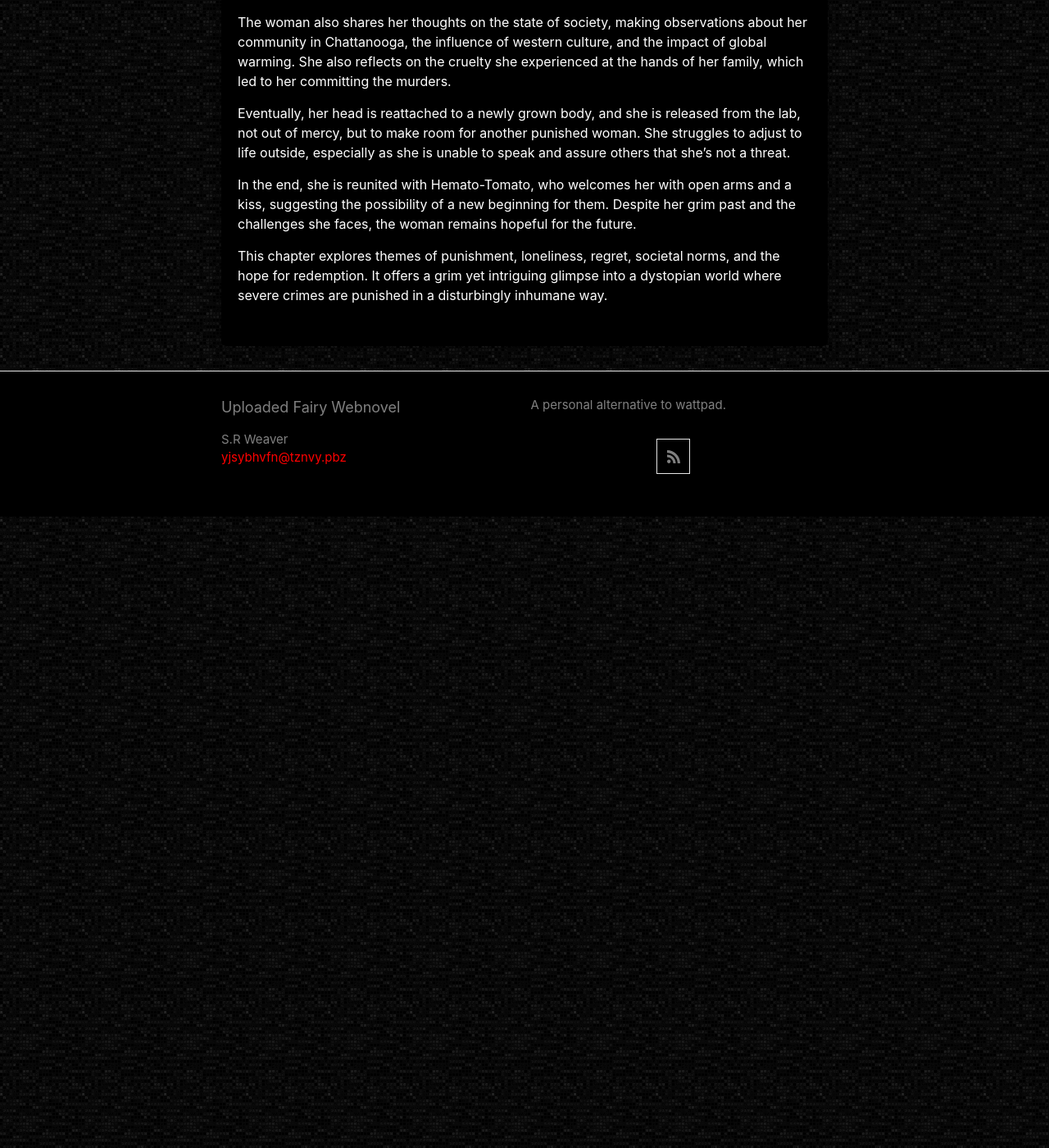
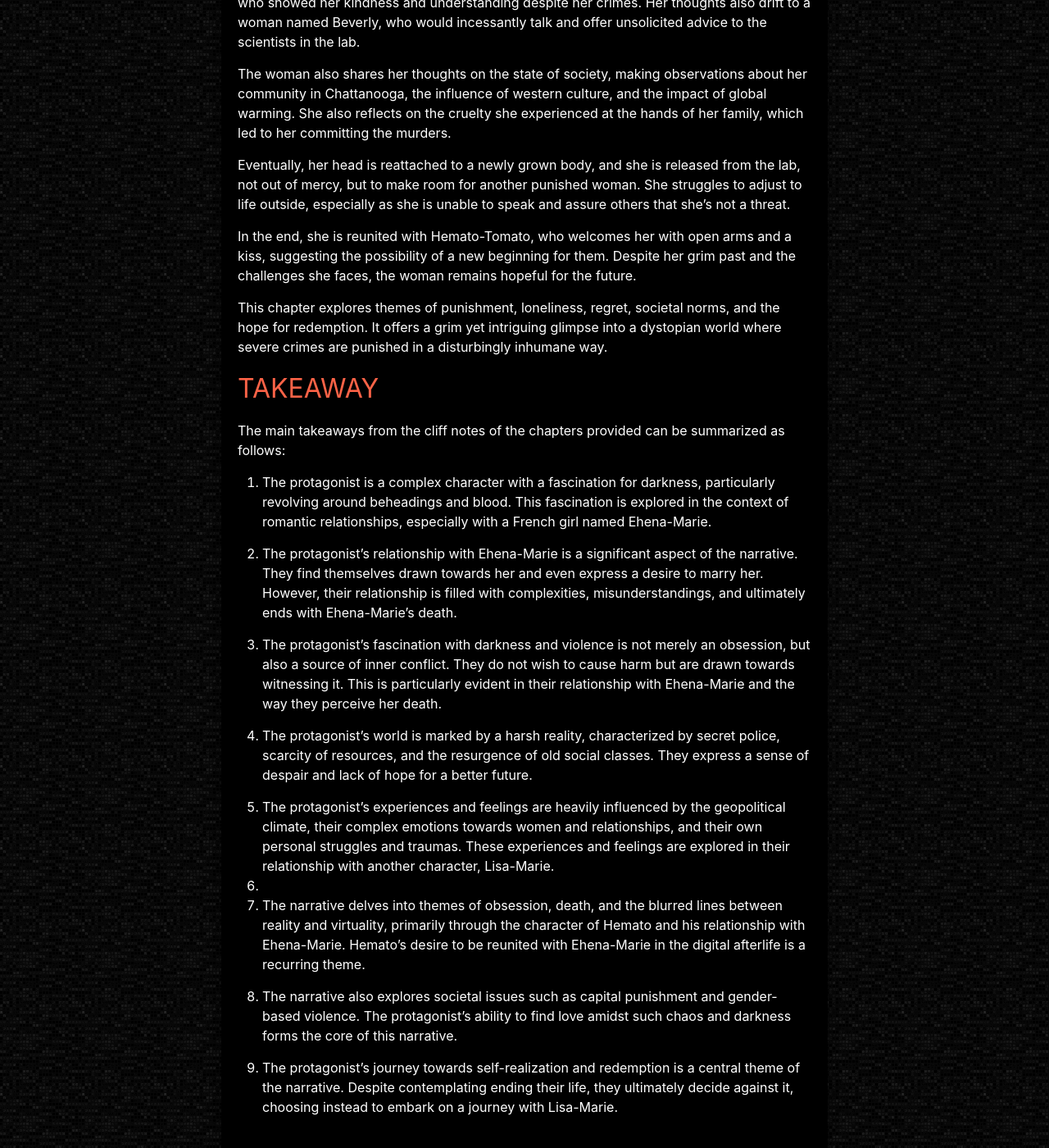
Before and after one commit to LWFlouisa/UploadedFairyOELN, a Jekyll site: the page built from cliffnotes.md, in a window 1280 px wide and 1400 px high, scrolled down 10723 px. Shown: the whole window at 82% size. Built offline with Jekyll 4.4.1, drawn with Linux system fonts in a browser that asks for light colours.

Commit message:
Update cliffnotes.md

```diff
--- a/cliffnotes.md
+++ b/cliffnotes.md
@@ -199,3 +201,23 @@ Eventually, her head is reattached to a newly grown body, and she is released fr
 In the end, she is reunited with Hemato-Tomato, who welcomes her with open arms and a kiss, suggesting the possibility of a new beginning for them. Despite her grim past and the challenges she faces, the woman remains hopeful for the future.
 
 This chapter explores themes of punishment, loneliness, regret, societal norms, and the hope for redemption. It offers a grim yet intriguing glimpse into a dystopian world where severe crimes are punished in a disturbingly inhumane way.
+
+
+## TAKEAWAY
+The main takeaways from the cliff notes of the chapters provided can be summarized as follows:
+
+1. The protagonist is a complex character with a fascination for darkness, particularly revolving around beheadings and blood. This fascination is explored in the context of romantic relationships, especially with a French girl named Ehena-Marie.
+
+2. The protagonist's relationship with Ehena-Marie is a significant aspect of the narrative. They find themselves drawn towards her and even express a desire to marry her. However, their relationship is filled with complexities, misunderstandings, and ultimately ends with Ehena-Marie's death.
+
+3. The protagonist's fascination with darkness and violence is not merely an obsession, but also a source of inner conflict. They do not wish to cause harm but are drawn towards witnessing it. This is particularly evident in their relationship with Ehena-Marie and the way they perceive her death.
+
+4. The protagonist's world is marked by a harsh reality, characterized by secret police, scarcity of resources, and the resurgence of old social classes. They express a sense of despair and lack of hope for a better future.
+
+5. The protagonist's experiences and feelings are heavily influenced by the geopolitical climate, their complex emotions towards women and relationships, and their own personal struggles and traumas. These experiences and feelings are explored in their relationship with another character, Lisa-Marie.
+6.
+7. The narrative delves into themes of obsession, death, and the blurred lines between reality and virtuality, primarily through the character of Hemato and his relationship with Ehena-Marie. Hemato's desire to be reunited with Ehena-Marie in the digital afterlife is a recurring theme.
+
+8. The narrative also explores societal issues such as capital punishment and gender-based violence. The protagonist's ability to find love amidst such chaos and darkness forms the core of this narrative.
+
+9. The protagonist's journey towards self-realization and redemption is a central theme of the narrative. Despite contemplating ending their life, they ultimately decide against it, choosing instead to embark on a journey with Lisa-Marie.
```
Also changed, not shown: other parts of cliffnotes.md (+2 -0 lines).
